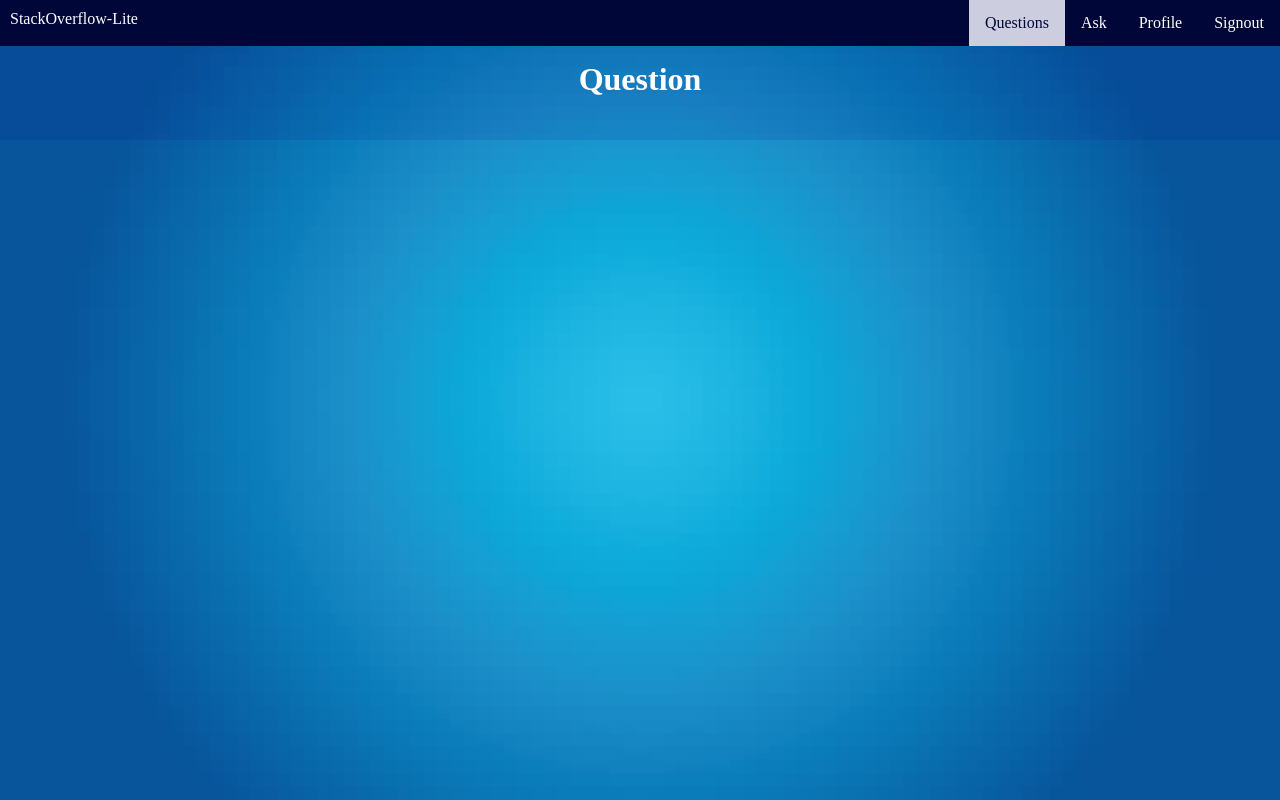
After one commit to Bluey95/StackOverFlowLite-FrontEnd-, a PHP site: page /templates/specificquestion.html in a window 1280 px wide. The commit adds this page. Run offline with PHP 8.4, Linux system fonts and the light colour scheme.

Commit message:
[#160817473] Fetch Specific Question

```diff
--- a/static/css/style.css
+++ b/static/css/style.css
@@ -52,6 +52,17 @@ body{
 	padding: 20px;
 	padding-bottom: 60px;
 	margin-bottom:30px;
+	border-bottom: 1px solid #000638;
+	height: 130px;
+	box-shadow: 5px 8px 5px #1a1919;
+}
+
+.cardAnswer{
+	background-color: #ffffff;
+	color: #000638;
+	padding: 20px;
+	padding-bottom: 60px;
+	margin-bottom:10px;
 	border-bottom: 1px solid #000638;
 	height: 130px;
 	box-shadow: 5px 8px 5px #1a1919;
--- /dev/null
+++ b/static/js/specificquestion.js
@@ -0,0 +1,89 @@
+const app = document.getElementById('root');
+
+const container = document.createElement('div');
+container.setAttribute('class', 'container');
+
+app.appendChild(container);
+
+const token = window.sessionStorage.getItem('token');
+
+const questionid = window.sessionStorage.getItem('questionid')
+
+fetch("https://stackoverflowlitev3.herokuapp.com/api/v2/questions/" + questionid, {
+  method: 'GET',
+  mode: 'cors',
+  redirect: 'follow',
+  headers: {
+  'Content-Type': 'application/json',
+  Authorization: `Bearer ${token}`
+  },
+  })
+  .then((resp) => resp.json()) // Transform the data into json
+  .then(function(data) {
+
+    question = data.Question
+
+    const card = document.createElement('div');
+    card.setAttribute('class', 'card');
+
+    const h2 = document.createElement('h2');
+    h2.textContent = window.sessionStorage.getItem("questiontitle");
+
+    const p = document.createElement('p');
+    question.body = question.body.substring(0, 300);
+    p.textContent = `${window.sessionStorage.getItem("questionbody")}...`;
+
+    const h4 = document.createElement('h4');
+    h4.textContent = "Asked By " + window.sessionStorage.getItem("askedby");
+
+    let answer = document.createElement('button');
+    answer.setAttribute('id', 'answerButton');
+    answer.textContent = "Answer this question";
+    answer.onclick = function(){
+    window.sessionStorage.setItem('questionid', question.id)
+    window.sessionStorage.setItem('questiontitle', question.title)
+    window.sessionStorage.setItem('questionbody', question.body)
+    window.location.replace("answer.html")
+    }
+
+    container.appendChild(card);
+    card.appendChild(h2);
+    card.appendChild(p);
+    card.appendChild(h4);
+    card.appendChild(answer)
+
+    data.Answers.forEach(answer => {
+      const card = document.createElement('div');
+      card.setAttribute('class', 'cardAnswer');
+
+      const h1 = document.createElement('h1');
+      h1.textContent = "Answer " + answer.id;
+
+      const p = document.createElement('p');
+      answer.body = answer.body.substring(0, 300);
+      p.textContent = `${answer.body}...`;
+
+      const h4 = document.createElement('h4');
+      h4.textContent = "Answered By " + answer.answered_by;
+
+      const upButton = document.createElement('button');
+      upButton.setAttribute('id', 'updown')
+      upButton.textContent = "upvote";
+
+      const downButton = document.createElement('button');
+      downButton.setAttribute('id', 'updown')
+      downButton.textContent = "downvote";
+
+      container.appendChild(card);
+      card.appendChild(h1);
+      card.appendChild(p);
+      card.appendChild(h4);
+      card.appendChild(upButton);
+      card.appendChild(downButton);
+    })
+
+})
+
+.catch(function(error) {
+console.log(error);
+});
--- /dev/null
+++ b/templates/specificquestion.html
@@ -0,0 +1,29 @@
+<html>
+<head>
+	<title>Questions</title>
+	<link rel="stylesheet" type="text/css" href="../static/css/style.css">
+	<meta charset="utf-8" name="viewport" content="width=device-width, initial-scale=1.0">
+	<script src="https://ajax.googleapis.com/ajax/libs/jquery/3.3.1/jquery.min.js"></script>
+</head>
+<body>
+	<div class="navbar">
+		<ul>
+			<li style="float: left; color: #ffffff; padding:10px">StackOverflow-Lite</li>
+
+			<li><a href="signin.html">Signout</a></li>
+			<li><a href="profile.html">Profile</a></li>
+			<li><a href="userask.html">Ask</a></li>
+			<li><a href="index.html" class="active">Questions</a></li>
+
+
+		</ul>
+	</div>
+	<div class="maindiv">
+		<h1 style="text-align: center">Question</h1>
+		<div id="root"></div>
+	</div>
+	<script src="../static/js/specificquestion.js"></script>
+
+
+
+</body></html>
```
Also changed, not shown: static/js/index.js (+8 -11 lines).
